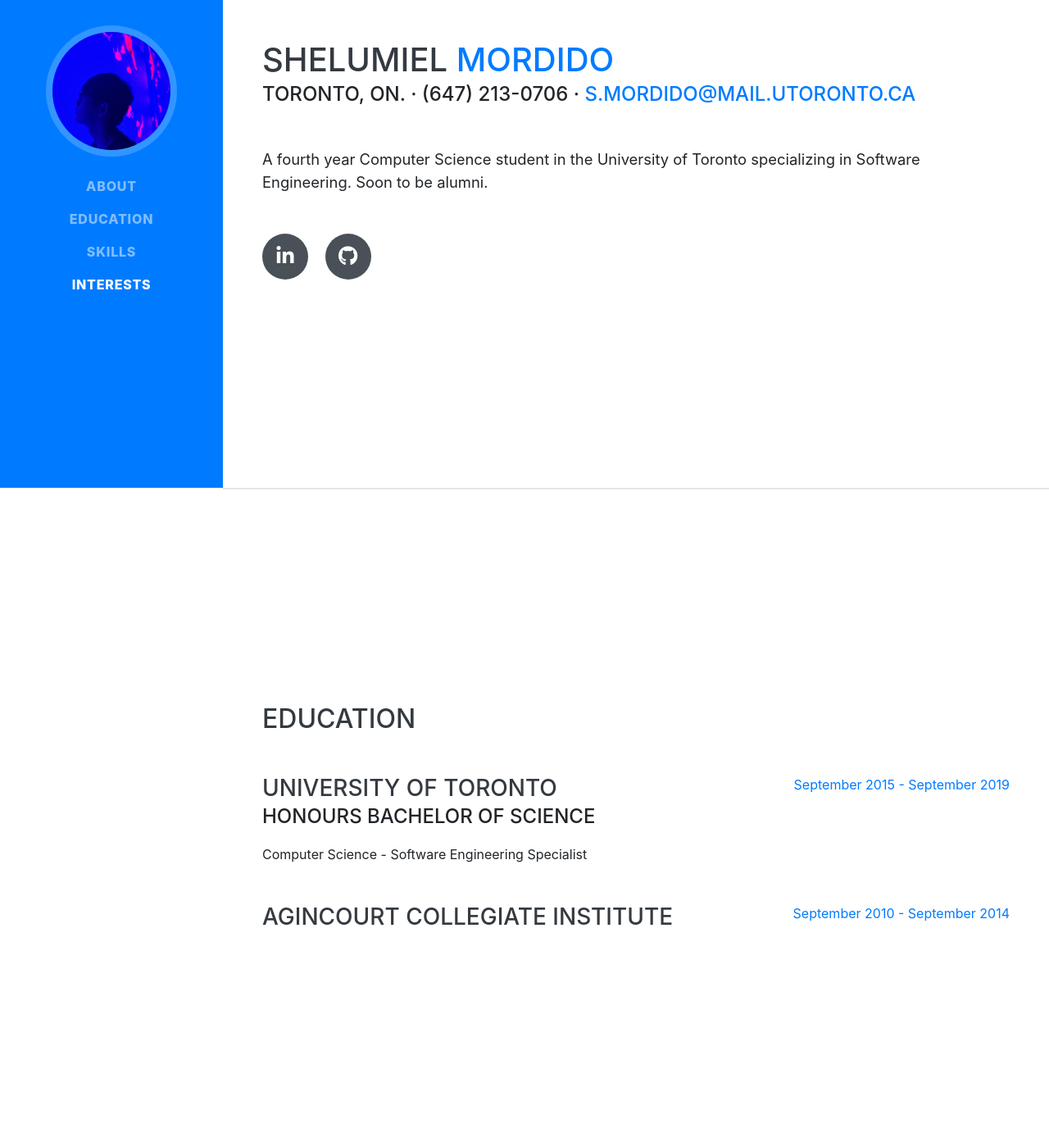
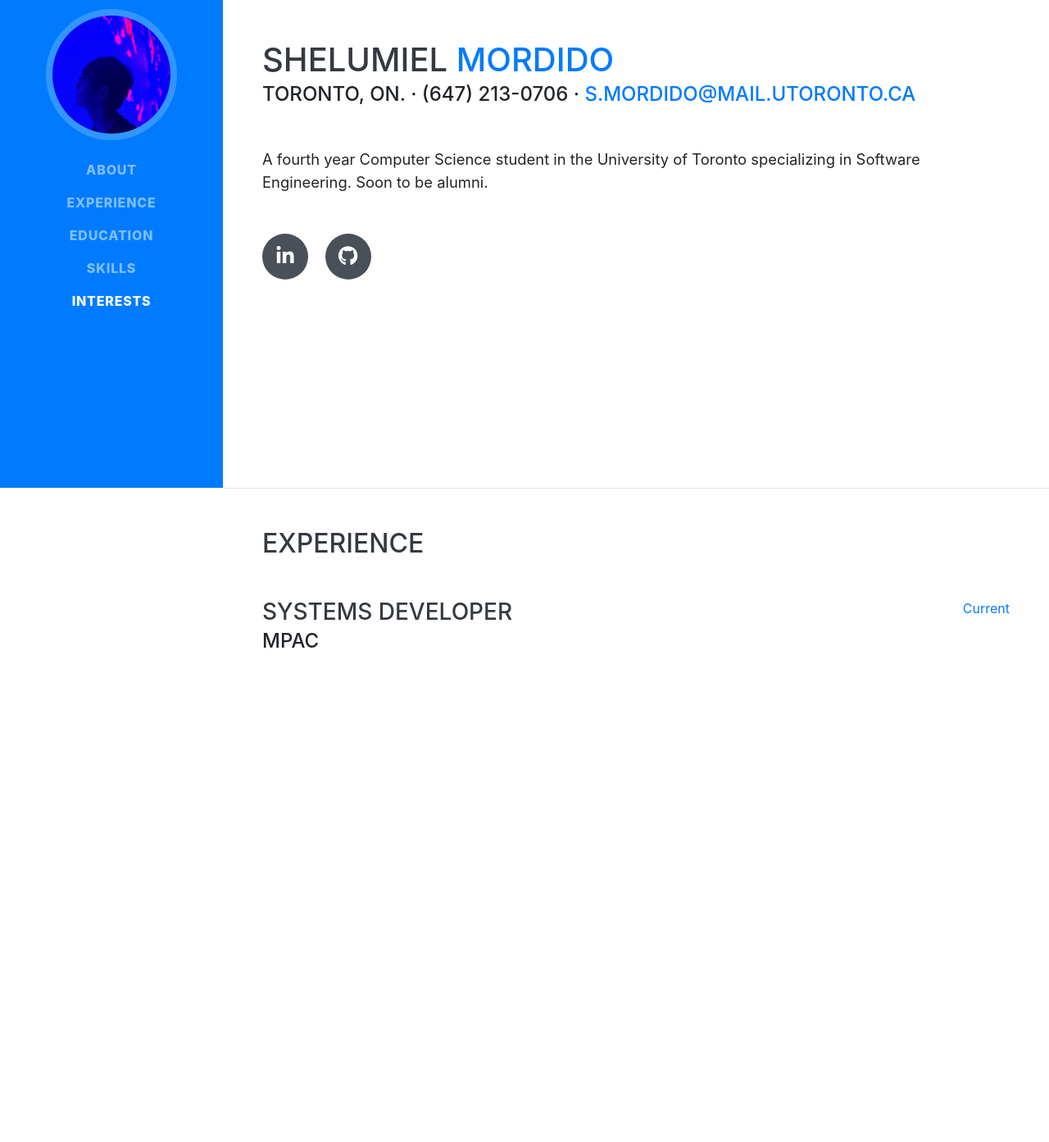
Before and after one commit to ciel-m/ciel-m.github.io, a website with bundled scripts: page index.html in a window 1280 px wide. Shown: the part 205-1598 px from the top of the page at 82% size. Built offline with nearby package versions, Linux system fonts and the light colour scheme; a web font is replaced by a local one.

Commit message:
updated Experience section

```diff
--- a/index.html
+++ b/index.html
@@ -40,9 +40,9 @@
         <li class="nav-item">
           <a class="nav-link js-scroll-trigger" href="#about">About</a>
         </li>
-        <!--<li class="nav-item">
+        <li class="nav-item">
           <a class="nav-link js-scroll-trigger" href="#experience">Experience</a>
-        </li>-->
+        </li>
         <li class="nav-item">
           <a class="nav-link js-scroll-trigger" href="#education">Education</a>
         </li>
@@ -89,57 +89,22 @@
 
     <hr class="m-0">
 
-    <!-- <section class="resume-section p-3 p-lg-5 d-flex justify-content-center" id="experience">
+    <section class="resume-section p-3 p-lg-5 d-flex justify-content-center" id="experience">
       <div class="w-100">
         <h2 class="mb-5">Experience</h2>
 
         <div class="resume-item d-flex flex-column flex-md-row justify-content-between mb-5">
           <div class="resume-content">
-            <h3 class="mb-0">Senior Web Developer</h3>
-            <div class="subheading mb-3">Intelitec Solutions</div>
-            <p>Bring to the table win-win survival strategies to ensure proactive domination. At the end of the day, going forward, a new normal that has evolved from generation X is on the runway heading towards a streamlined cloud solution. User generated content in real-time will have multiple touchpoints for offshoring.</p>
+            <h3 class="mb-0">Systems Developer</h3>
+            <div class="subheading mb-3">MPAC</div>
+            <p> </p>
           </div>
           <div class="resume-date text-md-right">
-            <span class="text-primary">March 2013 - Present</span>
+            <span class="text-primary">Current</span>
           </div>
         </div>
 
-        <div class="resume-item d-flex flex-column flex-md-row justify-content-between mb-5">
-          <div class="resume-content">
-            <h3 class="mb-0">Web Developer</h3>
-            <div class="subheading mb-3">Intelitec Solutions</div>
-            <p>Capitalize on low hanging fruit to identify a ballpark value added activity to beta test. Override the digital divide with additional clickthroughs from DevOps. Nanotechnology immersion along the information highway will close the loop on focusing solely on the bottom line.</p>
-          </div>
-          <div class="resume-date text-md-right">
-            <span class="text-primary">December 2011 - March 2013</span>
-          </div>
-        </div>
-
-        <div class="resume-item d-flex flex-column flex-md-row justify-content-between mb-5">
-          <div class="resume-content">
-            <h3 class="mb-0">Junior Web Designer</h3>
-            <div class="subheading mb-3">Shout! Media Productions</div>
-            <p>Podcasting operational change management inside of workflows to establish a framework. Taking seamless key performance indicators offline to maximise the long tail. Keeping your eye on the ball while performing a deep dive on the start-up mentality to derive convergence on cross-platform integration.</p>
-          </div>
-          <div class="resume-date text-md-right">
-            <span class="text-primary">July 2010 - December 2011</span>
-          </div>
-        </div>
-
-        <div class="resume-item d-flex flex-column flex-md-row justify-content-between">
-          <div class="resume-content">
-            <h3 class="mb-0">Web Design Intern</h3>
-            <div class="subheading mb-3">Shout! Media Productions</div>
-            <p>Collaboratively administrate empowered markets via plug-and-play networks. Dynamically procrastinate B2C users after installed base benefits. Dramatically visualize customer directed convergence without revolutionary ROI.</p>
-          </div>
-          <div class="resume-date text-md-right">
-            <span class="text-primary">September 2008 - June 2010</span>
-          </div>
-        </div>
-
-      </div>
-
-    </section> -->
+    </section>
 
     <hr class="m-0">
 
```
